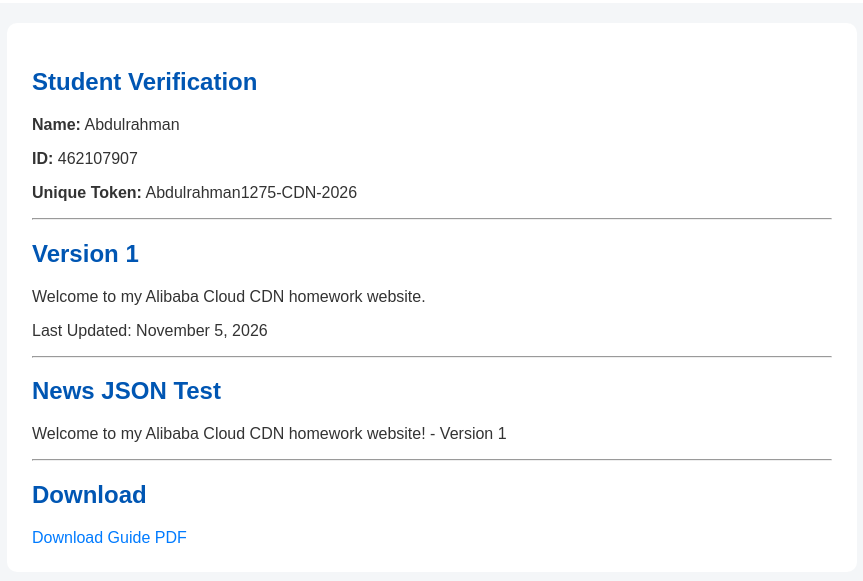
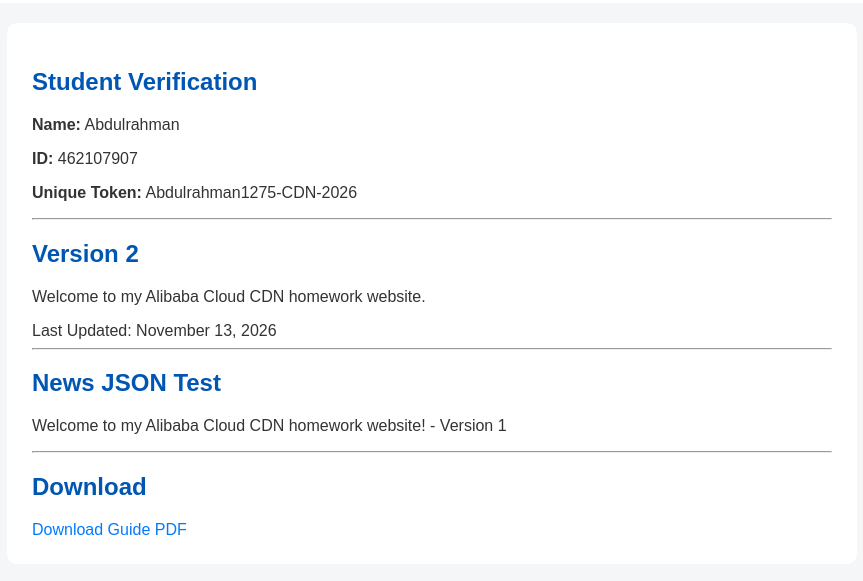
Before and after one commit to Abdulrahman1275/Abdulrahman1275.github.io, a plain HTML site: page index.html in a window 1280 px wide. Shown: the part 165-746 px from the top of the page, without its empty margins (208-1071 px from the left). Drawn offline with Linux system fonts and the light colour scheme.

Commit message:
Change version to 2 and update last updated date
Updated version number and last updated date in index.html.

```diff
--- a/index.html
+++ b/index.html
@@ -28,11 +28,11 @@
 
         <hr>
 
-        <h2>Version 1</h2>
+        <h2>Version 2</h2>
 
         <p>Welcome to my Alibaba Cloud CDN homework website.</p>
 
-        <p>Last Updated: November 5, 2026</p>
+        Last Updated: November 13, 2026
 
         <hr>
 
```
